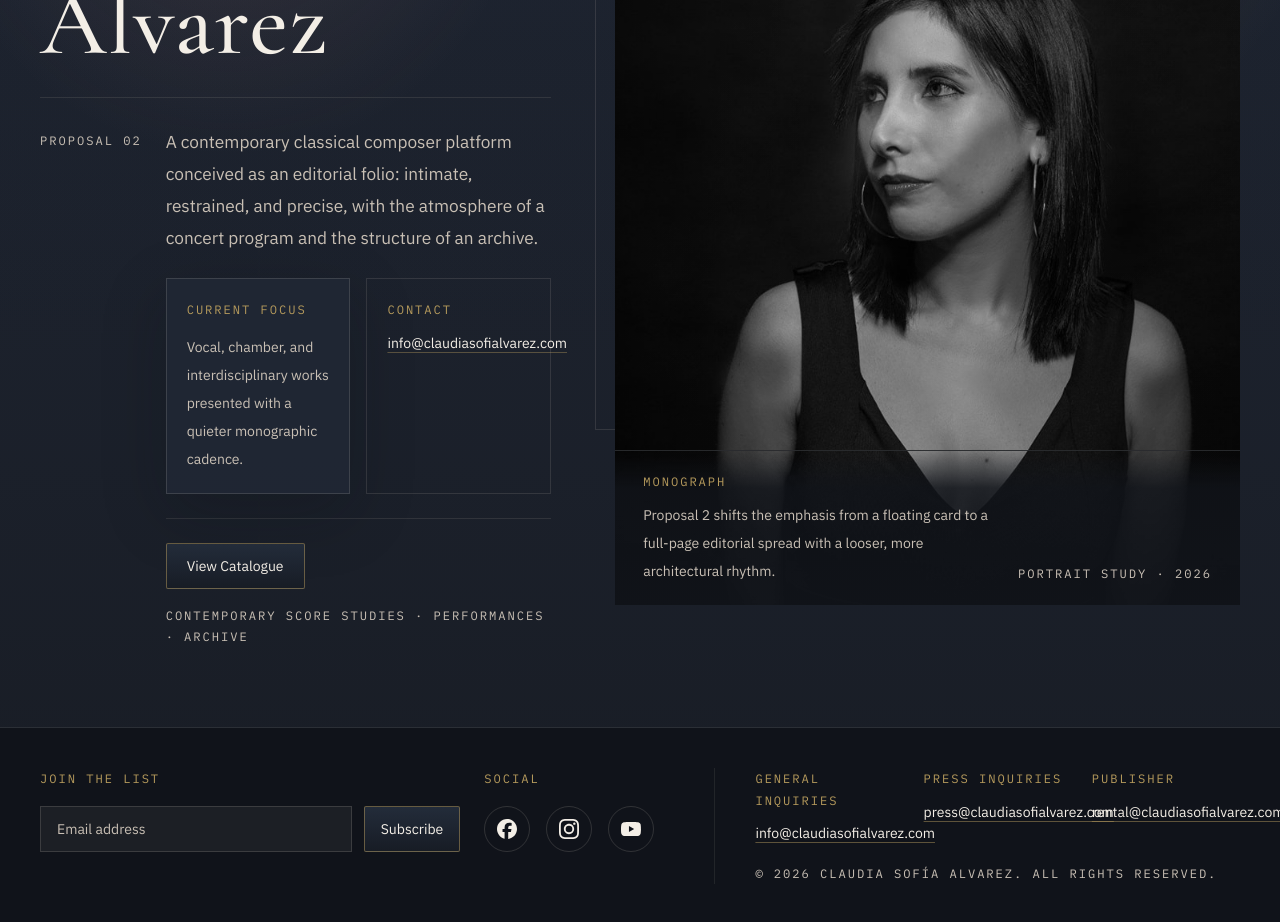
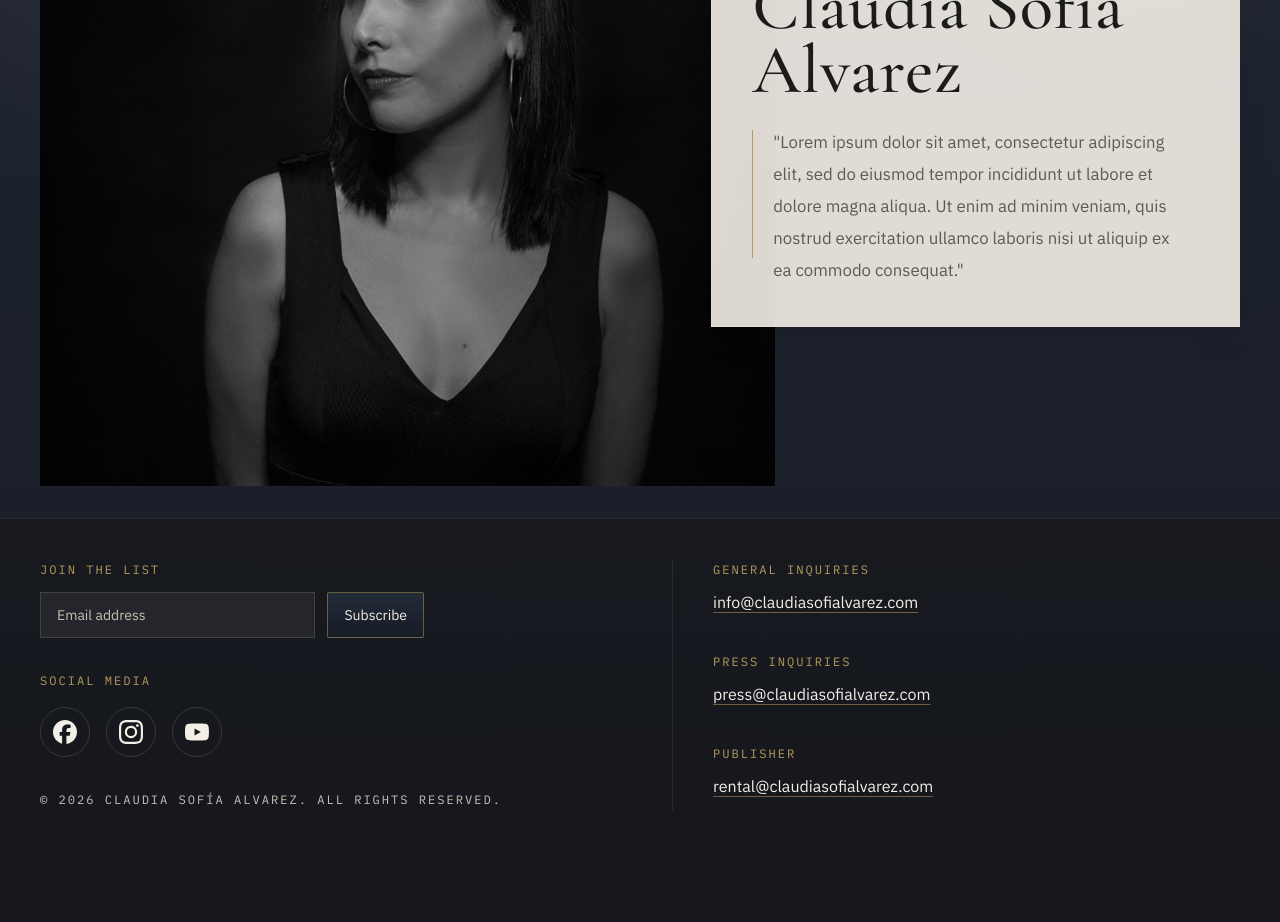
Before and after one commit to yepsan95/claudia-sofia-alvarez-portfolio, a Vue app: page /#/ in a window 1280 px wide. Shown: the part 360-1282 px from the top of the page. After the commit the page ends 1211 px from the top, so only its background shows below. Built offline with nearby package versions, Linux system fonts and the light colour scheme.

Commit message:
feat: select features from proposals 1 and 2 for proposal 3 [68]

```diff
--- a/src/components/BaseTimeline.vue
+++ b/src/components/BaseTimeline.vue
@@ -36,12 +36,13 @@
               Catalogue of Works
             </p>
             <p
-              class="mt-4 max-w-[12ch] font-display text-[2.85rem] leading-[0.9] text-[var(--text-primary-light)] sm:text-[4.35rem]"
+              class="mt-4 max-w-[13ch] font-display text-[2.85rem] leading-[0.9] text-[var(--text-primary-light)] sm:text-[4.35rem]"
             >
               {{ props.title }}
             </p>
           </div>
           <div
+            v-if="props.subtitle"
             class="lg:self-end lg:border-l lg:border-[rgba(94,90,85,0.14)] lg:pl-8"
           >
             <p
@@ -137,8 +138,6 @@ const props = defineProps({
   subtitle: {
     type: String,
     required: false,
-    default:
-      "Lorem ipsum dolor sit amet, consectetur adipiscing elit, sed do eiusmod tempor incididunt ut labore et dolore magna aliqua. Ut enim ad minim veniam, quis nostrud exercitation ullamco laboris nisi ut aliquip ex ea commodo consequat. Duis aute irure dolor in reprehenderit in voluptate velit esse cillum dolore eu fugiat nulla pariatur. Excepteur sint occaecat cupidatat non proident, sunt in culpa qui officia deserunt mollit anim id est laborum",
   },
   timelineData: {
     type: Object as PropType<TimelineData>,
--- a/src/views/HomeView.vue
+++ b/src/views/HomeView.vue
@@ -1,128 +1,61 @@
 <template>
-  <div class="surface-ink min-h-screen pt-16 md:pt-[74px]">
-    <section
-      class="relative overflow-hidden border-b border-[rgba(201,192,181,0.1)]"
+  <div class="surface-ink min-h-screen pt-16 md:pt-[70px]">
+    <section class="relative overflow-hidden">
+      <div
+        class="pointer-events-none absolute inset-0 bg-[radial-gradient(circle_at_12%_18%,rgba(110,89,109,0.24),transparent_24%),radial-gradient(circle_at_88%_12%,rgba(181,154,92,0.12),transparent_22%)]"
+      />
+      <div
+        class="mx-auto grid min-h-[calc(100vh-70px)] max-w-[96rem] items-center gap-8 px-4 py-8 sm:px-6 lg:grid-cols-[minmax(0,1.2fr)_minmax(19rem,0.68fr)] lg:px-10 xl:gap-12"
       >
         <div
-        class="pointer-events-none absolute inset-0 bg-[radial-gradient(circle_at_18%_14%,rgba(166,124,122,0.16),transparent_22%),radial-gradient(circle_at_82%_16%,rgba(181,154,92,0.1),transparent_20%),linear-gradient(180deg,rgba(33,40,53,0.34),rgba(17,20,26,0.08)_32%,transparent_68%)]"
+          class="relative overflow-hidden bg-black shadow-[var(--shadow-deep)]"
+        >
+          <img
+            src="../assets/photo.jpg"
+            alt="Portrait of Claudia Sofía Alvarez"
+            class="h-full min-h-[28rem] w-full object-cover object-center"
           />
           <div
-        class="mx-auto grid min-h-[calc(100vh-74px)] max-w-[96rem] gap-10 px-4 py-8 sm:px-6 lg:grid-cols-[minmax(0,0.9fr)_minmax(0,1.1fr)] lg:items-center lg:px-10 xl:gap-16"
-      >
-        <div
-          class="relative z-10 order-2 max-w-[38rem] pb-8 lg:order-1 lg:pb-12"
-        >
-          <p class="section-label text-[var(--color-gold)]">Composer · Lima</p>
-          <div class="mt-5 score-rule w-full max-w-[16rem]">
-            <span class="relative block h-px" />
+            class="pointer-events-none absolute inset-0 bg-[linear-gradient(90deg,rgba(0,0,0,0.72)_0%,rgba(0,0,0,0.16)_32%,rgba(0,0,0,0.52)_100%)]"
+          />
         </div>
+        <div class="relative z-10 self-center lg:-ml-20 xl:-ml-28">
+          <div class="panel-paper px-6 py-8 sm:px-8 sm:py-10 lg:px-10">
+            <p class="section-label text-[var(--color-plum)]">Composer</p>
             <h1
-            class="mt-7 max-w-[10ch] font-display text-[3.15rem] leading-[0.88] text-[var(--text-primary-dark)] sm:text-[4.5rem] lg:text-[5.9rem]"
+              class="mt-3 max-w-[14ch] font-display text-[2.6rem] leading-[0.92] text-[var(--text-primary-light)] sm:text-[3.3rem] lg:text-[4.3rem]"
             >
               Claudia Sofía Alvarez
             </h1>
-          <div
-            class="mt-8 grid gap-6 border-t border-[rgba(201,192,181,0.12)] pt-7 lg:grid-cols-[auto_minmax(0,1fr)]"
+            <div class="mt-6 flex items-start gap-4 sm:gap-5">
+              <div class="mt-1 h-32 w-px shrink-0 bg-[var(--color-gold)]" />
+              <p
+                class="max-w-[26rem] text-[1rem] leading-8 text-[var(--text-secondary-light)] sm:text-[1.05rem]"
               >
-            <p class="section-label pt-1 text-[var(--text-secondary-dark)]">
-              Proposal 02
-            </p>
-            <div class="space-y-6">
-              <p
-                class="max-w-[34rem] text-[1.02rem] leading-8 text-[var(--text-secondary-dark)] sm:text-[1.08rem]"
-              >
-                A contemporary classical composer platform conceived as an
-                editorial folio: intimate, restrained, and precise, with the
-                atmosphere of a concert program and the structure of an archive.
-              </p>
-              <div class="grid gap-4 sm:grid-cols-2">
-                <div class="panel-ink px-5 py-5">
-                  <p class="section-label text-[var(--color-gold)]">
-                    Current Focus
-                  </p>
-                  <p
-                    class="mt-3 text-sm leading-7 text-[var(--text-secondary-dark)]"
-                  >
-                    Vocal, chamber, and interdisciplinary works presented with a
-                    quieter monographic cadence.
-                  </p>
-                </div>
-                <div class="border border-[rgba(201,192,181,0.14)] px-5 py-5">
-                  <p class="section-label text-[var(--color-gold)]">Contact</p>
-                  <a
-                    href="mailto:info@claudiasofialvarez.com"
-                    class="mt-3 inline-block text-sm text-[var(--text-primary-dark)] underline decoration-[rgba(181,154,92,0.4)] underline-offset-4 transition-colors duration-300 hover:text-[var(--color-gold)]"
-                  >
-                    info@claudiasofialvarez.com
-                  </a>
-                </div>
-              </div>
-              <div
-                class="flex flex-wrap items-center gap-4 border-t border-[rgba(201,192,181,0.12)] pt-6"
-              >
-                <router-link
-                  to="/works"
-                  class="button-primary inline-flex rounded-sm px-5 py-3 text-sm"
-                >
-                  View Catalogue
-                </router-link>
-                <p class="section-label text-[var(--text-secondary-dark)]">
-                  Contemporary score studies · performances · archive
+                "Lorem ipsum dolor sit amet, consectetur adipiscing elit, sed do
+                eiusmod tempor incididunt ut labore et dolore magna aliqua. Ut
+                enim ad minim veniam, quis nostrud exercitation ullamco laboris
+                nisi ut aliquip ex ea commodo consequat."
               </p>
             </div>
           </div>
         </div>
       </div>
-        <div class="relative order-1 lg:order-2">
+    </section>
+    <section
+      class="border-t border-[rgba(201,192,181,0.1)] bg-[rgba(22,24,29,0.78)]"
+    >
       <div
-            class="pointer-events-none absolute -left-5 top-10 hidden h-[72%] w-[44%] border border-[rgba(201,192,181,0.14)] lg:block"
-          />
-          <div
-            class="relative ml-auto max-w-[46rem] overflow-hidden bg-black shadow-[var(--shadow-deep)]"
+        class="mx-auto grid max-w-[90rem] gap-8 px-4 py-10 sm:px-6 md:grid-cols-[minmax(0,1fr)_minmax(0,1fr)] lg:gap-16 lg:px-10"
       >
-            <img
-              src="../assets/photo.jpg"
-              alt="Portrait of Claudia Sofía Alvarez"
-              class="h-[32rem] w-full object-cover object-center sm:h-[40rem] lg:h-[48rem]"
-            />
-            <div
-              class="pointer-events-none absolute inset-0 bg-[linear-gradient(180deg,rgba(0,0,0,0.06),rgba(0,0,0,0.22)),linear-gradient(90deg,rgba(0,0,0,0.46),transparent_32%,rgba(0,0,0,0.18)_100%)]"
-            />
-            <div
-              class="absolute bottom-0 left-0 right-0 grid gap-4 border-t border-[rgba(201,192,181,0.12)] bg-[linear-gradient(180deg,rgba(17,20,26,0),rgba(17,20,26,0.82)_24%,rgba(17,20,26,0.94)_100%)] px-5 py-5 sm:grid-cols-[minmax(0,1fr)_auto] sm:px-7"
-            >
+        <div class="space-y-8">
           <div>
-                <p class="section-label text-[var(--color-gold)]">Monograph</p>
-                <p
-                  class="mt-2 max-w-[26rem] text-sm leading-7 text-[var(--text-secondary-dark)]"
-                >
-                  Proposal 2 shifts the emphasis from a floating card to a
-                  full-page editorial spread with a looser, more architectural
-                  rhythm.
-                </p>
-              </div>
-              <div class="self-end">
-                <p class="section-label text-[var(--text-secondary-dark)]">
-                  Portrait Study · 2026
-                </p>
-              </div>
-            </div>
-          </div>
-        </div>
-      </div>
-    </section>
-    <section class="bg-[rgba(16,19,25,0.92)]">
-      <div
-        class="mx-auto grid max-w-[96rem] gap-8 px-4 py-10 sm:px-6 lg:grid-cols-[minmax(0,1.1fr)_minmax(0,0.9fr)] lg:px-10"
-      >
-        <div class="grid gap-6 sm:grid-cols-3">
-          <div class="sm:col-span-2">
             <p class="section-label text-[var(--color-gold)]">Join The List</p>
-            <div class="mt-4 flex max-w-xl flex-col gap-3 sm:flex-row">
+            <div class="mt-3 flex max-w-sm flex-col gap-3 sm:flex-row">
               <input
                 type="email"
                 placeholder="Email address"
-                class="min-w-0 flex-1 border border-[rgba(201,192,181,0.18)] bg-[rgba(243,238,230,0.05)] px-4 py-3 text-sm text-[var(--text-primary-dark)] placeholder:text-[var(--text-secondary-dark)] focus:border-[rgba(181,154,92,0.64)] focus:outline-none"
+                class="min-w-0 flex-1 border border-[rgba(201,192,181,0.18)] bg-[rgba(243,238,230,0.06)] px-4 py-3 text-sm text-[var(--text-primary-dark)] placeholder:text-[var(--text-secondary-dark)] focus:border-[rgba(181,154,92,0.64)] focus:outline-none"
               />
               <button
                 type="button"
@@ -133,7 +66,7 @@
             </div>
           </div>
           <div>
-            <p class="section-label text-[var(--color-gold)]">Social</p>
+            <p class="section-label text-[var(--color-gold)]">Social Media</p>
             <ul class="mt-4 flex gap-4">
               <li>
                 <a
@@ -142,7 +75,7 @@
                   rel="noopener noreferrer"
                   class="inline-flex rounded-full border border-[rgba(201,192,181,0.18)] p-3 text-[var(--text-primary-dark)] transition-colors duration-300 hover:border-[rgba(181,154,92,0.6)] hover:text-[var(--color-gold)]"
                 >
-                  <facebook-icon class="size-5" />
+                  <facebook-icon class="size-6" />
                 </a>
               </li>
               <li>
@@ -152,7 +85,7 @@
                   rel="noopener noreferrer"
                   class="inline-flex rounded-full border border-[rgba(201,192,181,0.18)] p-3 text-[var(--text-primary-dark)] transition-colors duration-300 hover:border-[rgba(181,154,92,0.6)] hover:text-[var(--color-gold)]"
                 >
-                  <instagram-icon class="size-5" />
+                  <instagram-icon class="size-6" />
                 </a>
               </li>
               <li>
@@ -162,23 +95,25 @@
                   rel="noopener noreferrer"
                   class="inline-flex rounded-full border border-[rgba(201,192,181,0.18)] p-3 text-[var(--text-primary-dark)] transition-colors duration-300 hover:border-[rgba(181,154,92,0.6)] hover:text-[var(--color-gold)]"
                 >
-                  <youtube-icon class="size-5" />
+                  <youtube-icon class="size-6" />
                 </a>
               </li>
             </ul>
           </div>
+          <p class="section-label text-[var(--text-secondary-dark)]">
+            © 2026 Claudia Sofía Alvarez. All rights reserved.
+          </p>
         </div>
         <div
-          class="grid gap-5 border-t border-[rgba(201,192,181,0.1)] pt-6 lg:border-l lg:border-t-0 lg:pl-10 lg:pt-0"
+          class="grid gap-6 border-t border-[rgba(201,192,181,0.1)] pt-8 md:border-l md:border-t-0 md:pl-10 md:pt-0"
         >
-          <div class="grid gap-5 sm:grid-cols-3">
           <div>
             <p class="section-label text-[var(--color-gold)]">
               General Inquiries
             </p>
             <a
               href="mailto:info@claudiasofialvarez.com"
-                class="mt-3 block text-sm text-[var(--text-primary-dark)] underline decoration-[rgba(181,154,92,0.48)] underline-offset-4 transition-colors duration-300 hover:text-[var(--color-gold)]"
+              class="mt-2 block text-[var(--text-primary-dark)] underline decoration-[rgba(181,154,92,0.55)] underline-offset-4 transition-colors duration-300 hover:text-[var(--color-gold)]"
             >
               info@claudiasofialvarez.com
             </a>
@@ -189,7 +124,7 @@
             </p>
             <a
               href="mailto:press@claudiasofialvarez.com"
-                class="mt-3 block text-sm text-[var(--text-primary-dark)] underline decoration-[rgba(181,154,92,0.48)] underline-offset-4 transition-colors duration-300 hover:text-[var(--color-gold)]"
+              class="mt-2 block text-[var(--text-primary-dark)] underline decoration-[rgba(181,154,92,0.55)] underline-offset-4 transition-colors duration-300 hover:text-[var(--color-gold)]"
             >
               press@claudiasofialvarez.com
             </a>
@@ -198,15 +133,11 @@
             <p class="section-label text-[var(--color-gold)]">Publisher</p>
             <a
               href="mailto:rental@claudiasofialvarez.com"
-                class="mt-3 block text-sm text-[var(--text-primary-dark)] underline decoration-[rgba(181,154,92,0.48)] underline-offset-4 transition-colors duration-300 hover:text-[var(--color-gold)]"
+              class="mt-2 block text-[var(--text-primary-dark)] underline decoration-[rgba(181,154,92,0.55)] underline-offset-4 transition-colors duration-300 hover:text-[var(--color-gold)]"
             >
               rental@claudiasofialvarez.com
             </a>
           </div>
-          </div>
-          <p class="section-label text-[var(--text-secondary-dark)]">
-            © 2026 Claudia Sofía Alvarez. All rights reserved.
-          </p>
         </div>
       </div>
     </section>
@@ -214,8 +145,9 @@
 </template>
 
 <script setup lang="ts">
-import { RouterLink } from "vue-router";
 import facebookIcon from "../assets/facebook.svg";
 import InstagramIcon from "../assets/instagram.svg";
 import youtubeIcon from "../assets/youtube.svg";
 </script>
+
+<style scoped></style>
--- a/src/views/WorksView.vue
+++ b/src/views/WorksView.vue
@@ -1,7 +1,6 @@
 <template>
   <base-timeline
-    title="Claudia Sofía Alvarez' Works By Year"
-    :subtitle="subtitle"
+    title="Works By Year"
     :timeline-data="worksByYear"
     :filter-options="filterOptions"
     :sidebar-header="sidebarHeader"
@@ -13,15 +12,6 @@
 import BaseTimeline from "../components/BaseTimeline.vue";
 import worksByYear from "../data/worksByYear.json" with { type: "json" };
 import data from "../data/data.json" with { type: "json" };
-
-const subtitle = `
-  Claudia Sofía Alvarez is a Peruvian composer Lorem ipsum dolor sit amet,
-  consectetur adipiscing elit, sed do eiusmod tempor incididunt ut labore et
-  dolore magna aliqua. Ut enim ad minim veniam, quis nostrud exercitation ullamco
-  laboris nisi ut aliquip ex ea commodo consequat. Duis aute irure dolor in reprehenderit
-  in voluptate velit esse cillum dolore eu fugiat nulla pariatur. Excepteur sint occaecat
-  cupidatat non proident, sunt in culpa qui officia deserunt mollit anim id est laborum.
-`;
 
 const sidebarHeader = "Works By Year";
 
```
Lines whose indentation alone changed are shown as unchanged.
